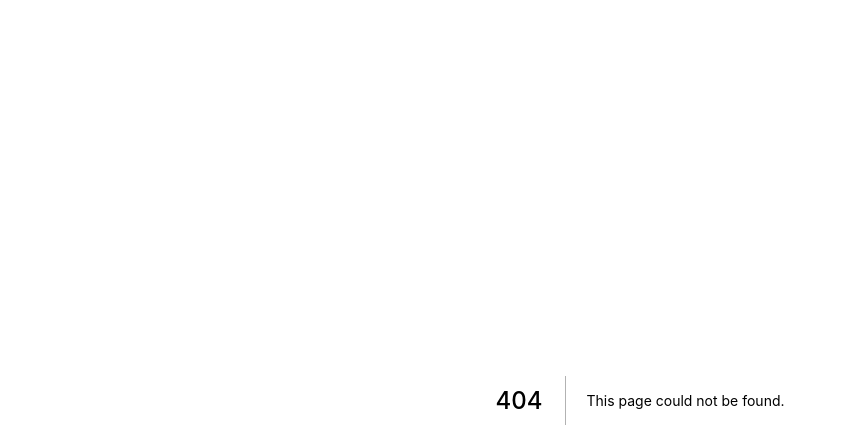
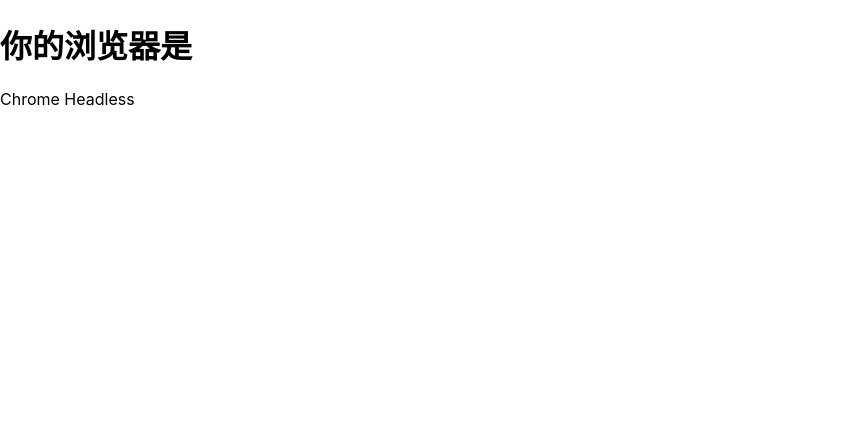
Before and after one commit to ococa/nextjs-blog, a Next.js app: page /posts/ssrdemo in a window 1280 px wide. Before the commit this address had no page. Shown: the top 448 px of the page, without its empty margins (0-847 px from the left). Built offline with nearby package versions, Linux system fonts and the light colour scheme.

Commit message:
Feat: ssr demo

```diff
--- a/package.json
+++ b/package.json
@@ -12,11 +12,13 @@
     "next": "10.0.8",
     "react": "17.0.1",
     "react-dom": "17.0.1",
-    "typescript": "^4.2.3"
+    "typescript": "^4.2.3",
+    "ua-parser-js": "^0.7.24"
   },
   "devDependencies": {
     "@types/node": "^14.14.32",
     "@types/react": "^17.0.2",
-    "@types/react-dom": "^17.0.1"
+    "@types/react-dom": "^17.0.1",
+    "@types/ua-parser-js": "^0.7.35"
   }
 }
--- /dev/null
+++ b/pages/posts/ssrdemo.tsx
@@ -0,0 +1,27 @@
+import {GetServerSideProps, NextPage} from "next";
+import UAParser from "ua-parser-js";
+
+type Props = {
+  browser: string
+}
+const SsrDemo: NextPage<Props> = (props) => {
+  const { browser} = props;
+  return (
+    <div>
+      <h1>你的浏览器是</h1>
+      <div>{browser}</div>
+    </div>
+  )
+}
+
+export default SsrDemo;
+export const getServerSideProps: GetServerSideProps = (ctx) => {
+  const ua = ctx.req.headers['user-agent'];
+  const result = new UAParser(ua).getResult();
+  console.log('result', result)
+  return Promise.resolve({
+    props: {
+      browser: result.browser.name
+    }
+  })
+}
```
Also changed, not shown: 1 other file (tests, documents, lock files or other folders).
